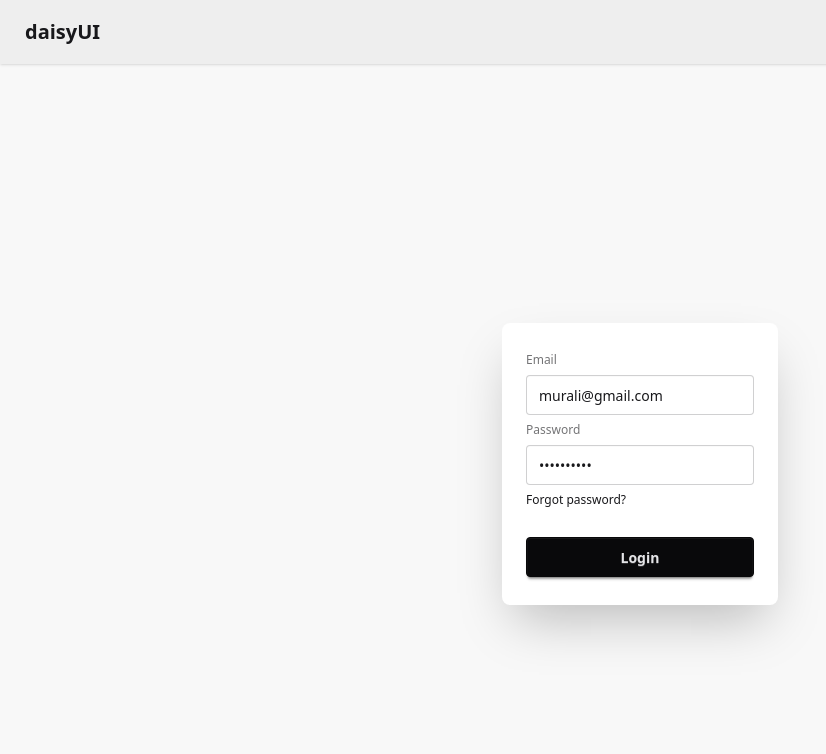
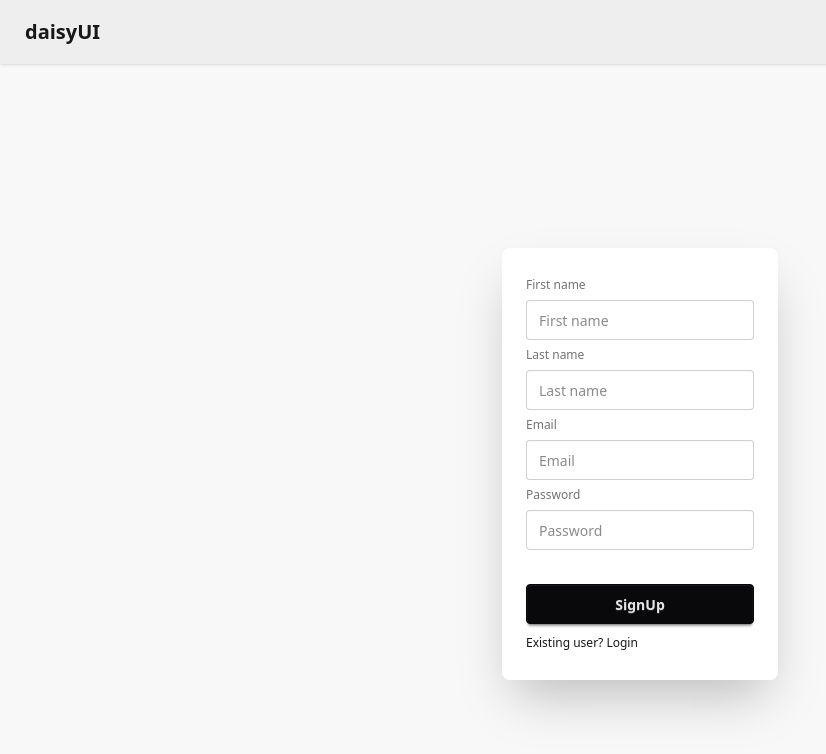
Before and after one commit to MuraliKrishna369/Dev-Tinder-Web, a React (Vite) app: page /login in a window 1280 px wide. Shown: the top 754 px of the page, without its empty margins (0-826 px from the left). Built offline with nearby package versions, Linux system fonts and the light colour scheme; no server answers.

Commit message:
feat: Signup feature created so new users can register

```diff
--- a/src/components/Feed.jsx
+++ b/src/components/Feed.jsx
@@ -20,6 +20,7 @@ const Feed = () => {
 
         }
     }
+    if (feed.length === 0) return <h1 className="text-2xl font-medium text-center mt-2">No feed found</h1>
     return (
         <div className="flex justify-center">
             {feed && <UserCard user={feed[0]}/>}
--- a/src/components/Login.jsx
+++ b/src/components/Login.jsx
@@ -7,23 +7,36 @@ import { BASE_URL } from "../utils/constants"
 
 
 const Login = () => {
-  const [emailId, setEmail] = useState("murali@gmail.com")
-  const [password, setPassword] = useState("Murali@123")
+  const [emailId, setEmail] = useState("")
+  const [password, setPassword] = useState("")
+  const [firstName, setFirstName] = useState("")
+  const [lastName, setLastName] = useState("")
   const [error, setError] = useState("")
+  const [isLoginForm, setIsLoginForm] = useState(false)
   const navigate = useNavigate()
   const dispatch = useDispatch()
   const handleSubmitForm = async (event) => {
       event.preventDefault()
       try {
-        const response = await axios.post(BASE_URL + "/login", {
+        if(isLoginForm){
+          const res = await axios.post(BASE_URL + "/login", {
+            emailId,
+            password
+          }, {withCredentials: true})
+          dispatch(addUser(res.data))
+          navigate("/")
+          return
+        }
+        const res = await axios.post(BASE_URL + "/signup", {
+          firstName,
+          lastName,
           emailId,
           password
-        }, {mode: 'cors', withCredentials: true})
-
-        dispatch(addUser(response.data))
+        }, {withCredentials: true})
+        dispatch(addUser(res.data))
         navigate("/")
       } catch (error) {
-        setError(error?.response?.data || "Somthing went wrong")
+        setError(error?.res?.data || "Somthing went wrong")
       }
 
   }
@@ -33,13 +46,24 @@ const Login = () => {
           <div className="card bg-base-100 w-full max-w-sm shrink-0 shadow-2xl">
             <form onSubmit={handleSubmitForm} className="card-body">
               <fieldset className="fieldset">
+                {
+                  !isLoginForm &&
+                  <>
+                    <label className="label">First name</label>
+                    <input value={firstName} onChange={(e) => setFirstName(e.target.value)} type="text" className="input" placeholder="First name" />
+                    <label className="label">Last name</label>
+                    <input value={lastName} onChange={(e) => setLastName(e.target.value)} type="text" className="input" placeholder="Last name" />
+                  </>
+                }
                 <label className="label">Email</label>
                 <input value={emailId} onChange={(e) => setEmail(e.target.value)} type="email" className="input" placeholder="Email" />
                 <label className="label">Password</label>
                 <input value={password} onChange={(e) => setPassword(e.target.value)} type="password" className="input" placeholder="Password" />
-                <div><a className="link link-hover">Forgot password?</a></div>
+
+                <div><a className="link link-hover">{isLoginForm && "Forgot password?" }</a></div>
                 <p className="text-red-500">{error}</p>
-                <button type="submit" className="btn btn-neutral mt-4">Login</button>
+                <button type="submit" className="btn btn-neutral mt-4">{isLoginForm? "Login": "SignUp"}</button>
+                <a className="mt-1 link link-hover" onClick={() => setIsLoginForm(value => !value)}>{isLoginForm ? <span>New user? Signup</span> : <span>Existing user? Login</span>}</a>
               </fieldset>
             </form>
           </div>
--- a/src/components/UserCard.jsx
+++ b/src/components/UserCard.jsx
@@ -31,7 +31,7 @@ const UserCard = ({user}) => {
                 </p>
                 <p>{about}</p>
                 <div className="flex justify-around my-5">
-                <button className="btn btn-primary" onClick={() => requestSendHandler("igonred",_id)}>Ignored</button>
+                <button className="btn btn-primary" onClick={() => requestSendHandler("ignored",_id)}>Ignored</button>
                 <button className="btn btn-secondary" onClick={() => requestSendHandler("intrested",_id)}>Intrested</button>
                 </div>
             </div>
```
